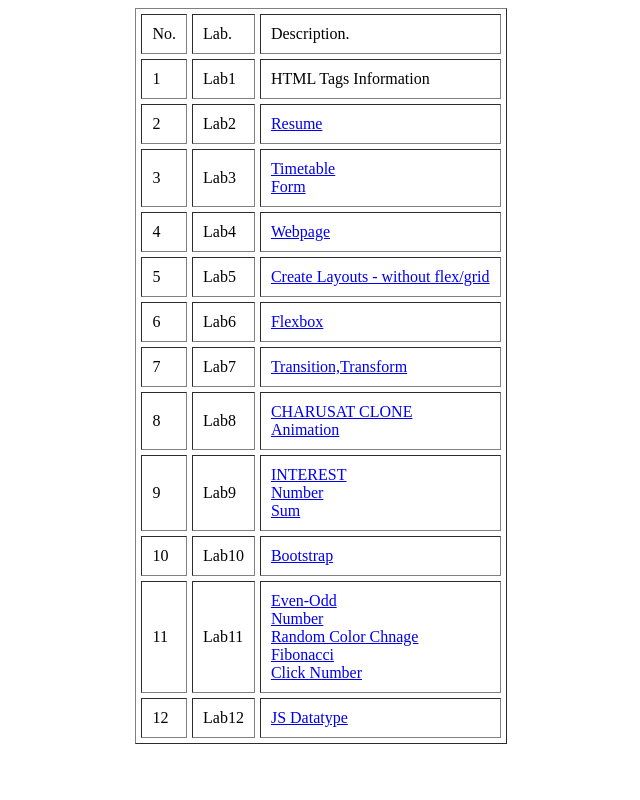
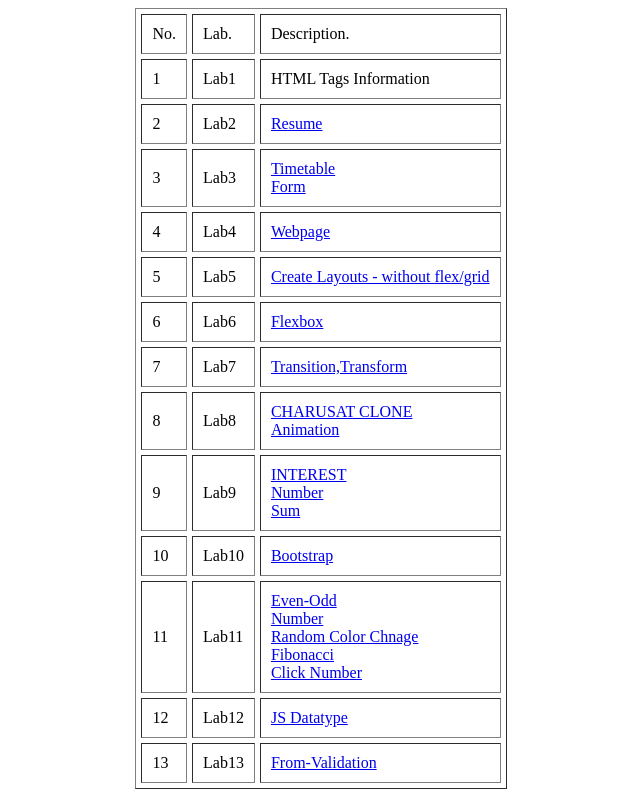
Before and after one commit to UtsavDesai26/WT_LAB, a plain HTML site: page index.html in a window 1280 px wide. Shown: the whole page, without its empty margins (319-959 px from the left). Drawn offline with Linux system fonts and the light colour scheme.

Commit message:
Update index.html

```diff
--- a/index.html
+++ b/index.html
@@ -86,6 +86,11 @@
                 <td>Lab12</td>
                 <td><span><a href="./LAB-12/Datatype.html">JS Datatype</a></span></td>
             </tr>
+             <tr>
+                <td>13</td>
+                <td>Lab13</td>
+                <td><span><a href="./LAB-13/index.html">From-Validation</a></span></td>
+            </tr>
         </table>
     </div>
 </body>
```
